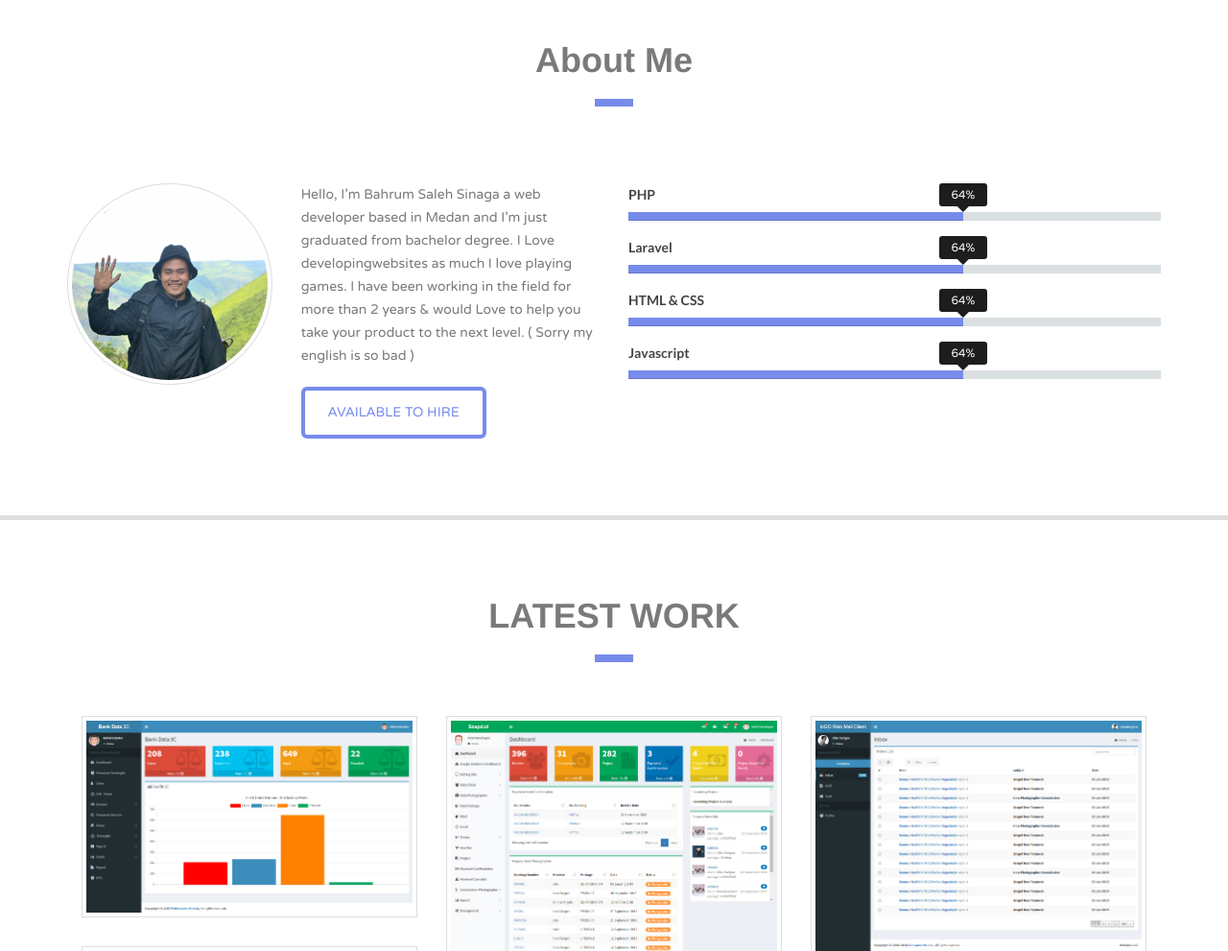
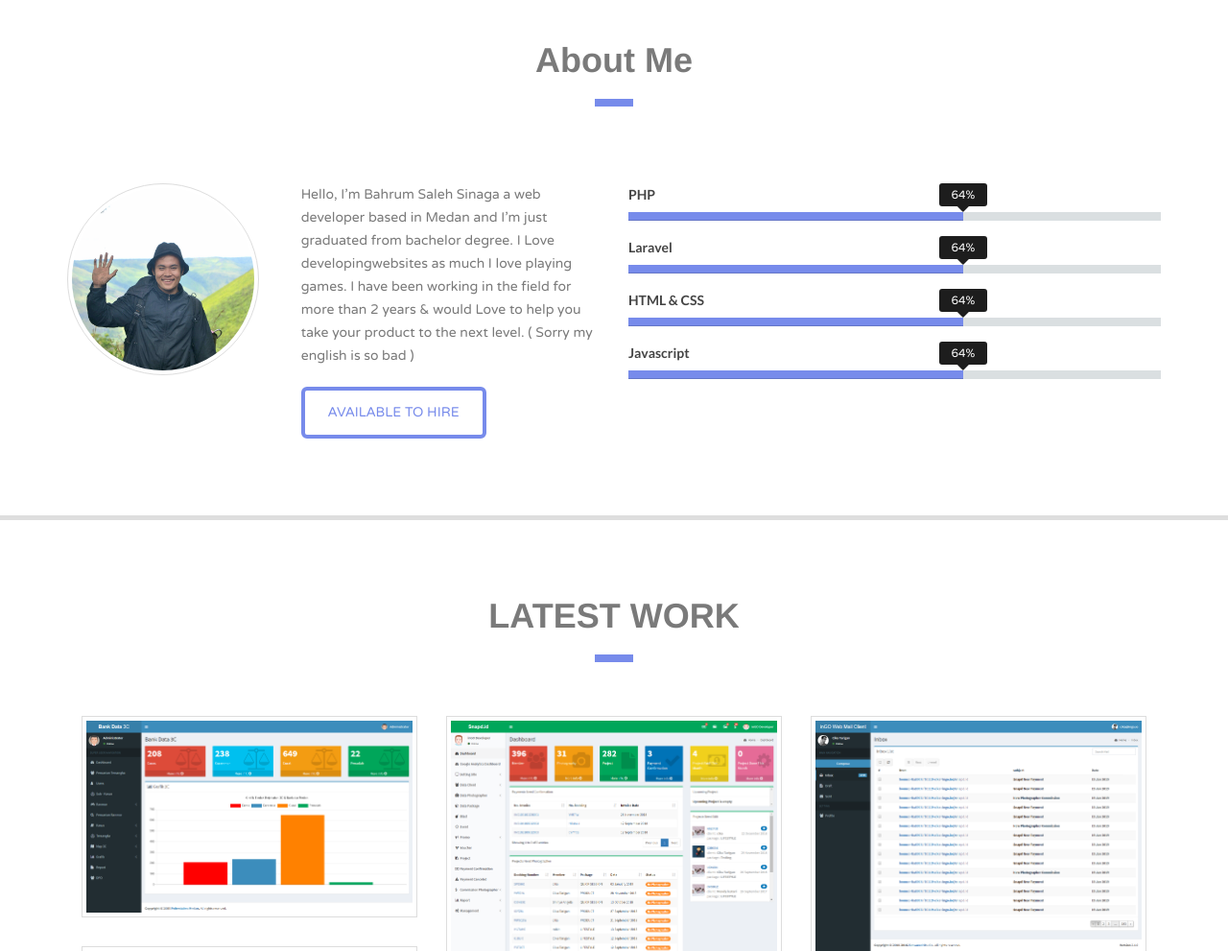
Before and after one commit to Madmor/madmor.github.io, a plain HTML site: page index.html in a window 1280 px wide. Shown: the part 837-1828 px from the top of the page at 96% size. Drawn offline with Linux system fonts and the light colour scheme.

Commit message:
fixing style

```diff
--- a/index.html
+++ b/index.html
@@ -115,8 +115,8 @@
 						<div class="row">
 							<div class="col-md-5">
 								<div class="main-avatar text-center">
-									<div class="avatar img-thumbnail img-circle">
-										<img style="width:500px;height:200px;object-fit:cover;" src="img/1485959744301_pic_edit_20170201214215.jpg" alt="avatar" />
+									<div class="avatar img-circle">
+										<img style="width:200px;height:200px;object-fit:cover;" class="img-thumbnail" src="img/1485959744301_pic_edit_20170201214215.jpg" alt="avatar" />
 									</div>
 								</div>
 
```
